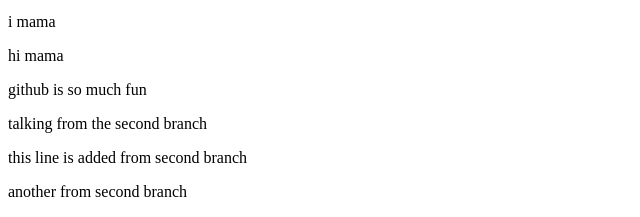
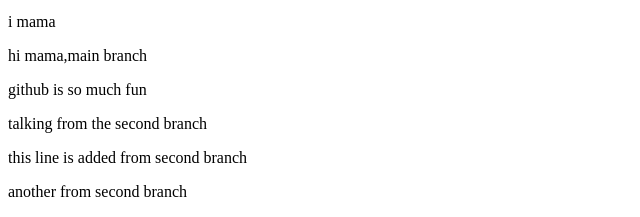
Before and after one commit to shafiimam/Personal_portfolio, a plain HTML site: page index.html in a window 1280 px wide. Shown: the part 163-380 px from the top of the page, 0-640 px from the left. Drawn offline with Linux system fonts and the light colour scheme.

Commit message:
updating

```diff
--- a/index.html
+++ b/index.html
@@ -11,7 +11,7 @@
     <p>hello there this is another paragraph</p>
     <p>hi there</p>
     <p>i mama</p>
-    <p>hi mama</p>
+    <p>hi mama,main branch</p>
     <p>github is so much fun</p>
     <p>talking from the second branch</p>
     <p>this line is added from second branch</p>
```
